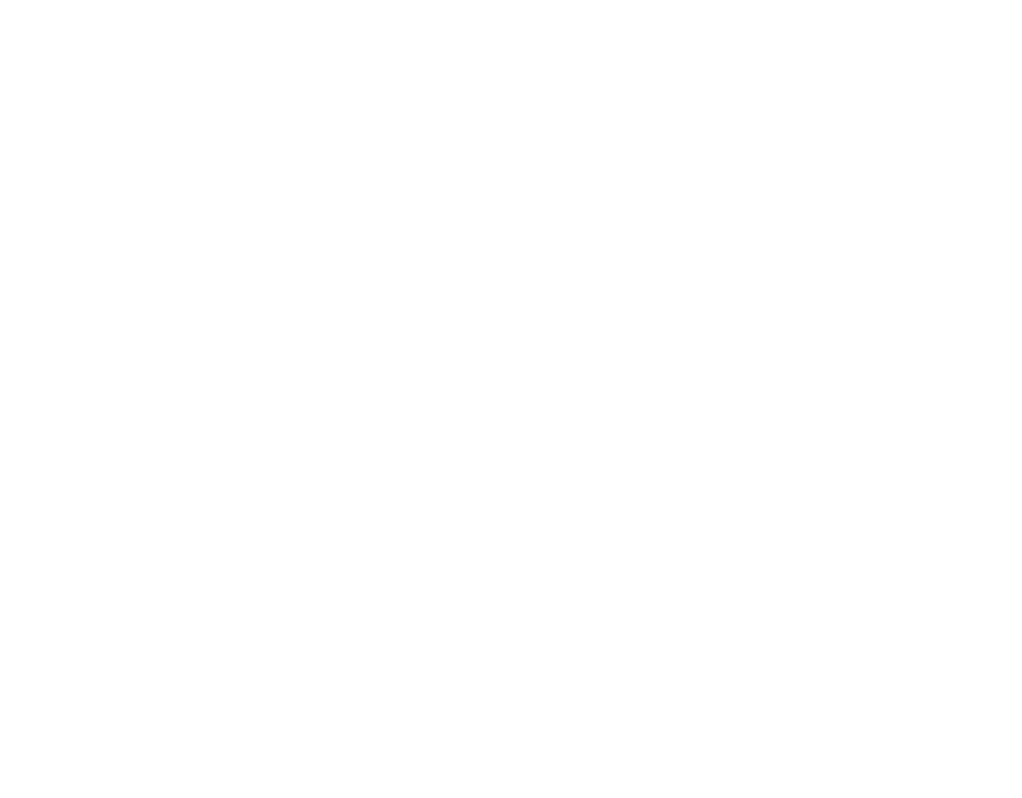
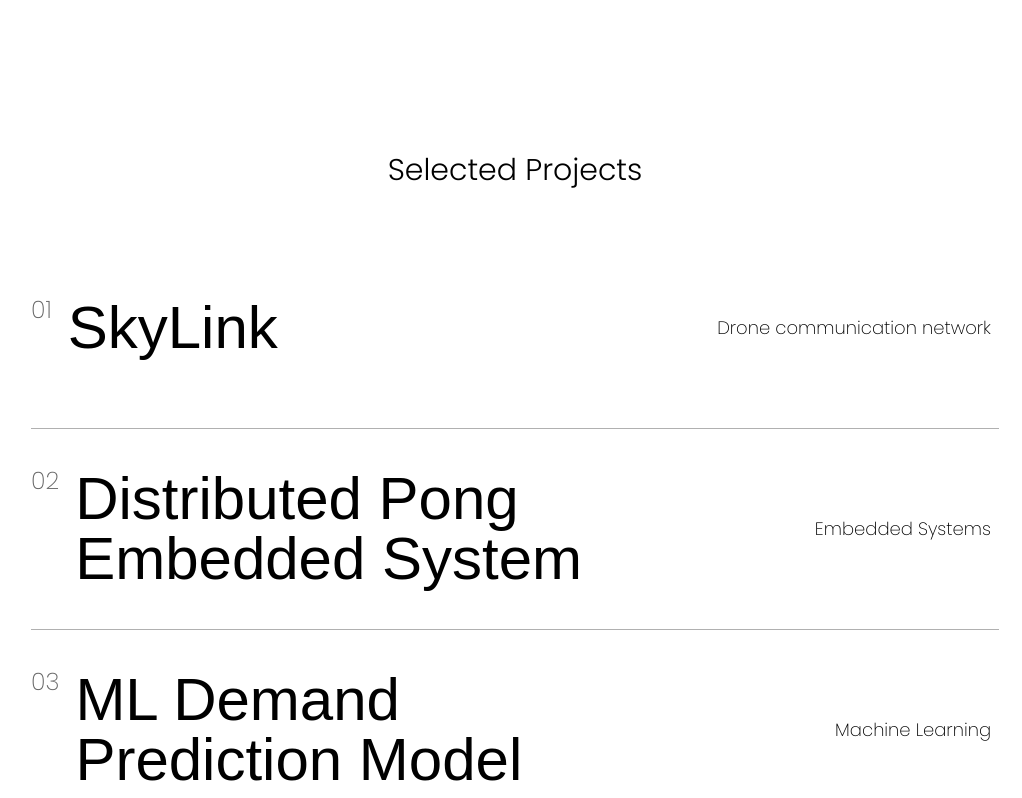
Before and after one commit to Sam-Chhabra/Sam-Portfolio, a React (Vite) app: page / in a window 1280 px wide. Shown: the part 1907-2705 px from the top of the page, without its empty margins (125-1147 px from the left). Built offline with nearby package versions, Linux system fonts and the light colour scheme; a web font is replaced by a local one.

Commit message:
Hotfix: Remove CSS optimizations that broke stacking context and fixed positioning

```diff
--- a/src/assets/globals.scss
+++ b/src/assets/globals.scss
@@ -25,25 +25,11 @@
   background-color: var(--dark);
 }
 
-// Performance: allow browser to skip rendering off-screen sections
-#about,
-#projects,
-#contact {
-  content-visibility: auto;
-  contain-intrinsic-size: auto 100vh;
-}
-
 // Mobile compositing fixes — prevent ghosting on buttons/elements during scroll
 @media (max-width: 768px) {
   button, a, .contact-bg {
     -webkit-backface-visibility: hidden;
     backface-visibility: hidden;
-    transform: translateZ(0);
-  }
-
-  // Promote sections to GPU layers on mobile for smoother scrolling
-  #about, #projects, #contact {
-    -webkit-transform: translateZ(0);
     transform: translateZ(0);
   }
 }
```
